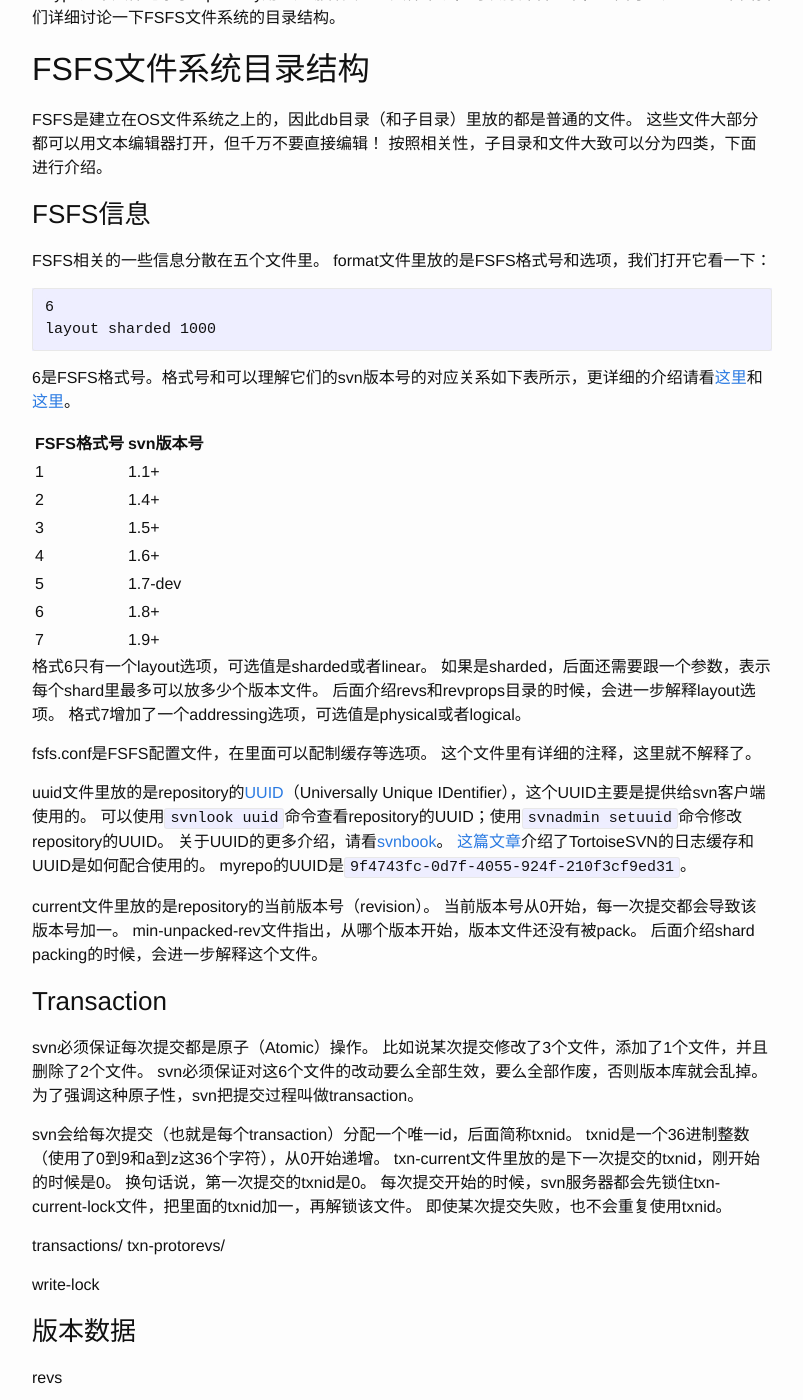
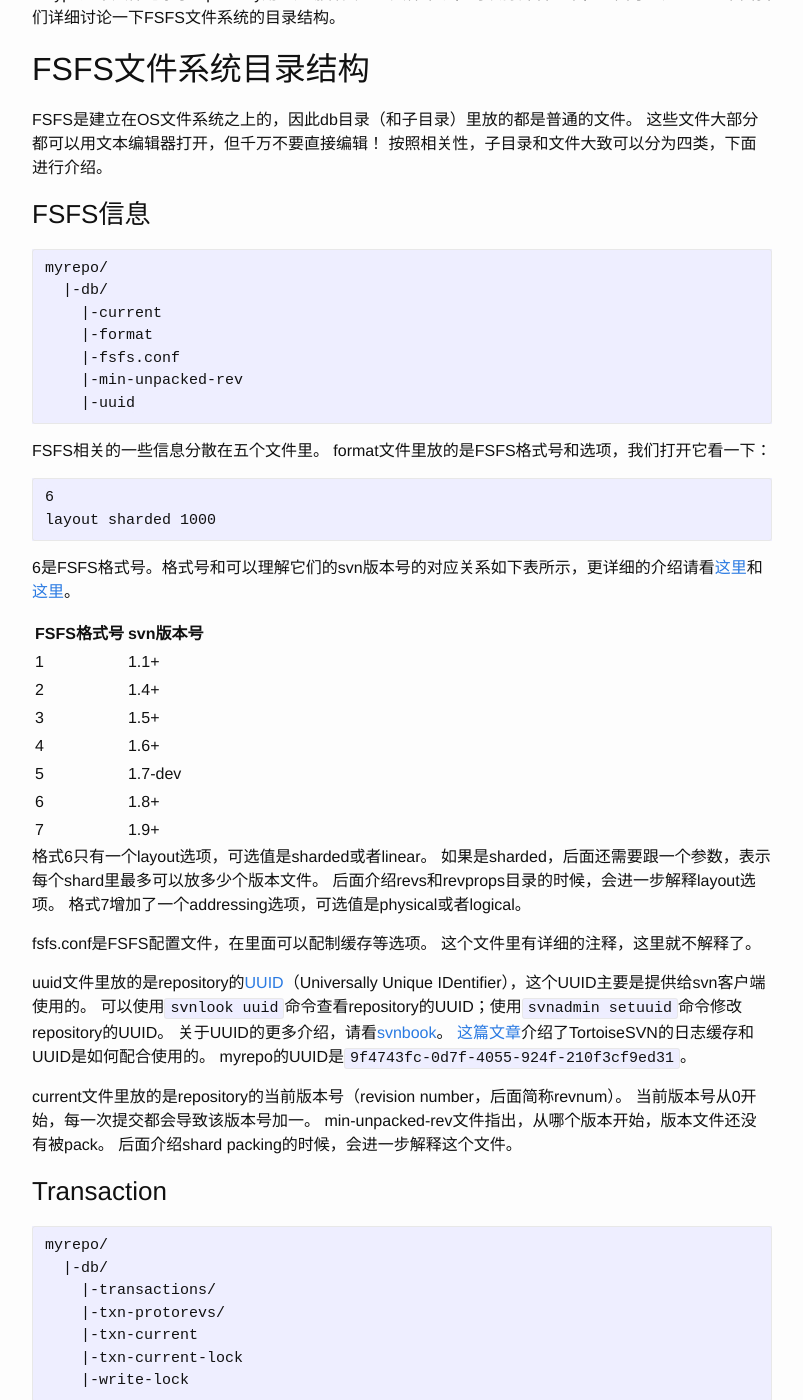
Before and after one commit to 777404/myblog, a Jekyll site: the page built from blog/_posts/2015-11-12-how-svn-works.md, in a window 1280 px wide and 1400 px high, scrolled down 2610 px. Shown: the whole window, without its empty margins (238-1041 px from the left). Built offline with Jekyll 4.4.1, drawn with Linux system fonts in a browser that asks for light colours; Markdown is read by kramdown in place of the engine named in the settings; some of the changed text lies outside the part shown.

Commit message:
save work

````diff
--- a/blog/_posts/how-svn-works/server/02-fsfs-structure.md
+++ b/blog/_posts/how-svn-works/server/02-fsfs-structure.md
@@ -5,6 +5,16 @@ FSFS是建立在OS文件系统之上的，因此db目录（和子目录）里放
 按照相关性，子目录和文件大致可以分为四类，下面进行介绍。
 
 ### FSFS信息
+
+```
+myrepo/
+  |-db/
+    |-current
+    |-format
+    |-fsfs.conf
+    |-min-unpacked-rev
+    |-uuid
+```
 
 FSFS相关的一些信息分散在五个文件里。
 format文件里放的是FSFS格式号和选项，我们打开它看一下：
@@ -40,12 +50,22 @@ uuid文件里放的是repository的[UUID](https://en.wikipedia.org/wiki/Universa
 [这篇文章](http://tortoisesvn.net/logcacheuuids.html)介绍了TortoiseSVN的日志缓存和UUID是如何配合使用的。
 myrepo的UUID是`9f4743fc-0d7f-4055-924f-210f3cf9ed31`。
 
-current文件里放的是repository的当前版本号（revision）。
+current文件里放的是repository的当前版本号（revision number，后面简称revnum）。
 当前版本号从0开始，每一次提交都会导致该版本号加一。
 min-unpacked-rev文件指出，从哪个版本开始，版本文件还没有被pack。
 后面介绍shard packing的时候，会进一步解释这个文件。
 
 ### Transaction
+
+```
+myrepo/
+  |-db/
+    |-transactions/
+    |-txn-protorevs/
+    |-txn-current
+    |-txn-current-lock
+    |-write-lock
+```
 
 svn必须保证每次提交都是原子（Atomic）操作。
 比如说某次提交修改了3个文件，添加了1个文件，并且删除了2个文件。
@@ -59,17 +79,21 @@ txn-current文件里放的是下一次提交的txnid，刚开始的时候是0。
 每次提交开始的时候，svn服务器都会先锁住txn-current-lock文件，把里面的txnid加一，再解锁该文件。
 即使某次提交失败，也不会重复使用txnid。
 
-transactions/
-txn-protorevs/
-
-write-lock
 
 ### 版本数据
 
-revs
-
-revprops
+```
+myrepo/
+  |-db/
+    |-revprops/
+    |-revs/
+```
 
 ### svn锁
 
-locks
+
+```
+myrepo/
+  |-db/
+    |-locks/
+```
````
